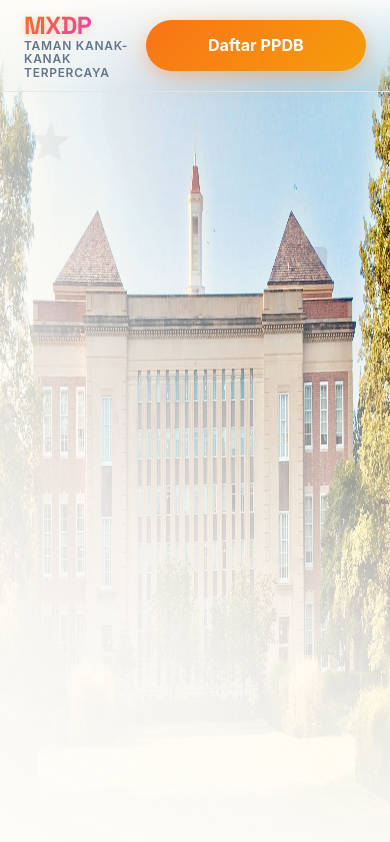
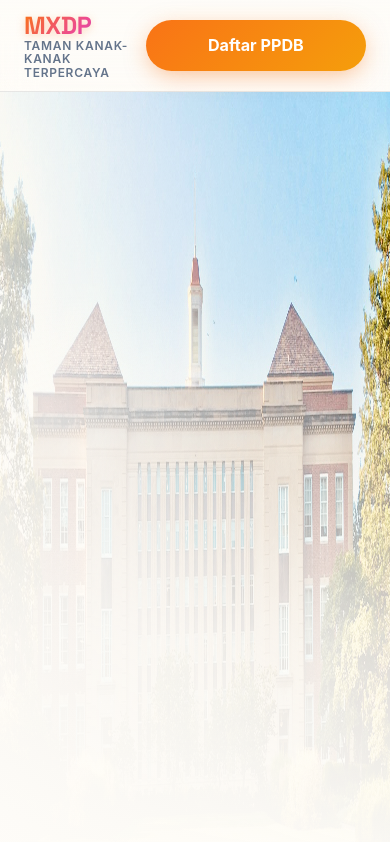
Before and after one commit to Sprazuto/mxdp-app, a Next.js app: page / in a window 390 px wide. Shown: the top 842 px of the page. Built offline with nearby package versions, Linux system fonts and the light colour scheme.

Commit message:
fix: mobile header & decorative glitches
- .site-bar: position fixed → relative (no longer blocks content on scroll)
- Mobile: hide fixed decorative layers (.sc-atmosphere, .sc-floaties, .sc-confetti)
- Header now flows naturally in document, scrolls with page

```diff
--- a/src/app/globals.css
+++ b/src/app/globals.css
@@ -386,7 +386,7 @@ video[data-sc-scrub].sc-has-clip { opacity: 1; }
 
 /* ---- Site Bar (Playful Chrome) ------------------------------------------ */
 .site-bar {
-  position: fixed; top: 0; left: 0; right: 0;
+  position: relative;
   z-index: var(--sc-z-chrome);
   background: linear-gradient(180deg, color-mix(in oklab, var(--sc-canvas) 95%, transparent) 0%, transparent 100%);
   backdrop-filter: blur(16px);
@@ -759,6 +759,9 @@ video[data-sc-scrub].sc-has-clip { opacity: 1; }
   .cta { width: 100%; }
   .growth-compass { display: none; }
   .sc-page-ornaments { display: none; }
+  .sc-atmosphere { display: none; }
+  .sc-floaties { display: none; }
+  .sc-confetti { display: none; }
 }
 
 /* Print */
```
